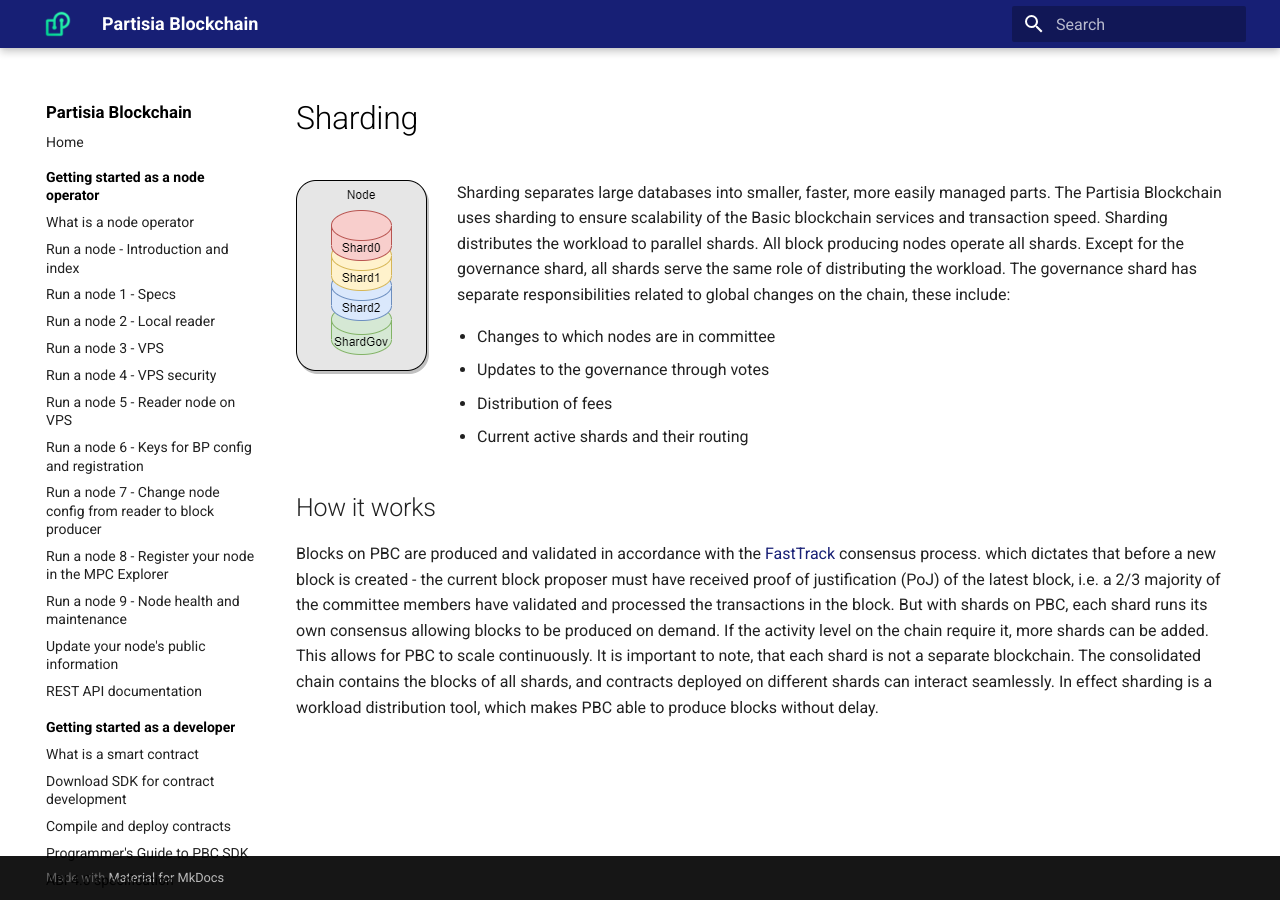
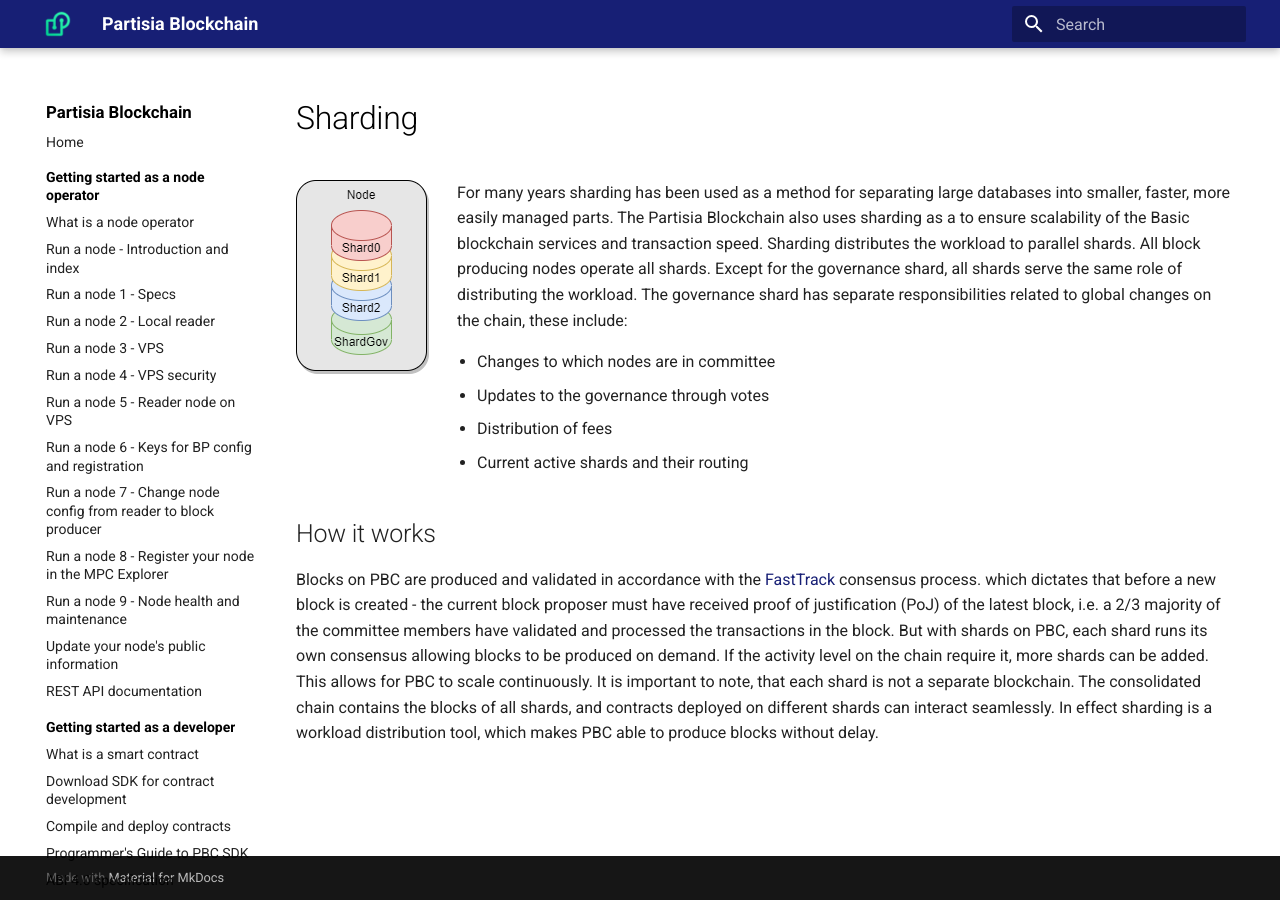
Before and after one commit to 0xSero/partisia-docs, an MkDocs documentation site: the page built from docs/shards.md, in a window 1280 px wide. Built offline with MkDocs 1.6.1 and Material for MkDocs 9.7.7, drawn with Linux system fonts in a browser that asks for light colours; a script that is not in the unit is left out.

Commit message:
Expanded purpose of sharding on PBC compared with other BCs

```diff
--- a/docs/shards.md
+++ b/docs/shards.md
@@ -2,7 +2,7 @@
 
 <img style="float: left;" src="Sharding.png">
 
-Sharding separates large databases into smaller, faster, more easily managed parts. The Partisia Blockchain uses sharding to ensure scalability of the Basic blockchain
+For many years sharding has been used as a method for separating large databases into smaller, faster, more easily managed parts. The Partisia Blockchain also uses sharding as a to ensure scalability of the Basic blockchain
 services and transaction speed. Sharding distributes the workload to parallel shards. All block producing nodes operate all shards.
 Except for the governance shard, all shards serve the same role of distributing the workload. The governance shard has separate responsibilities related to global changes on the chain, these include:
 
```
